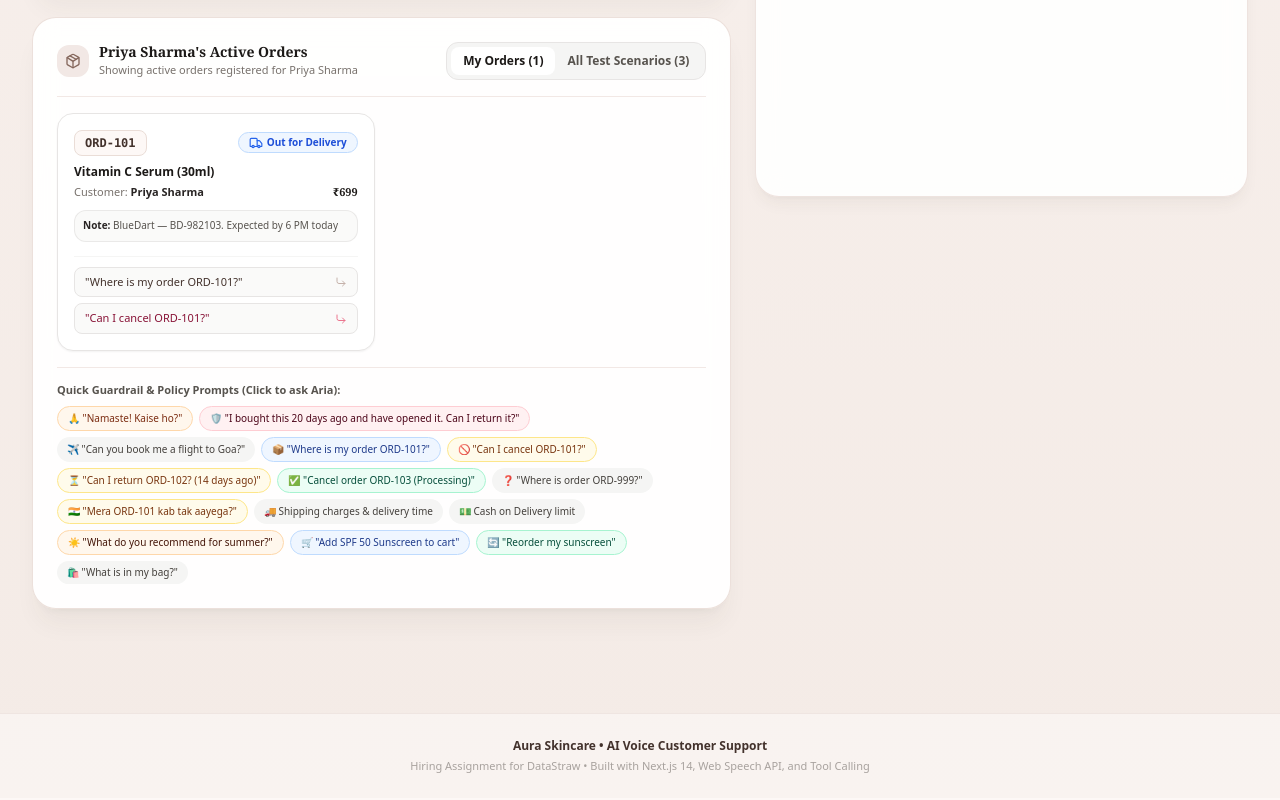
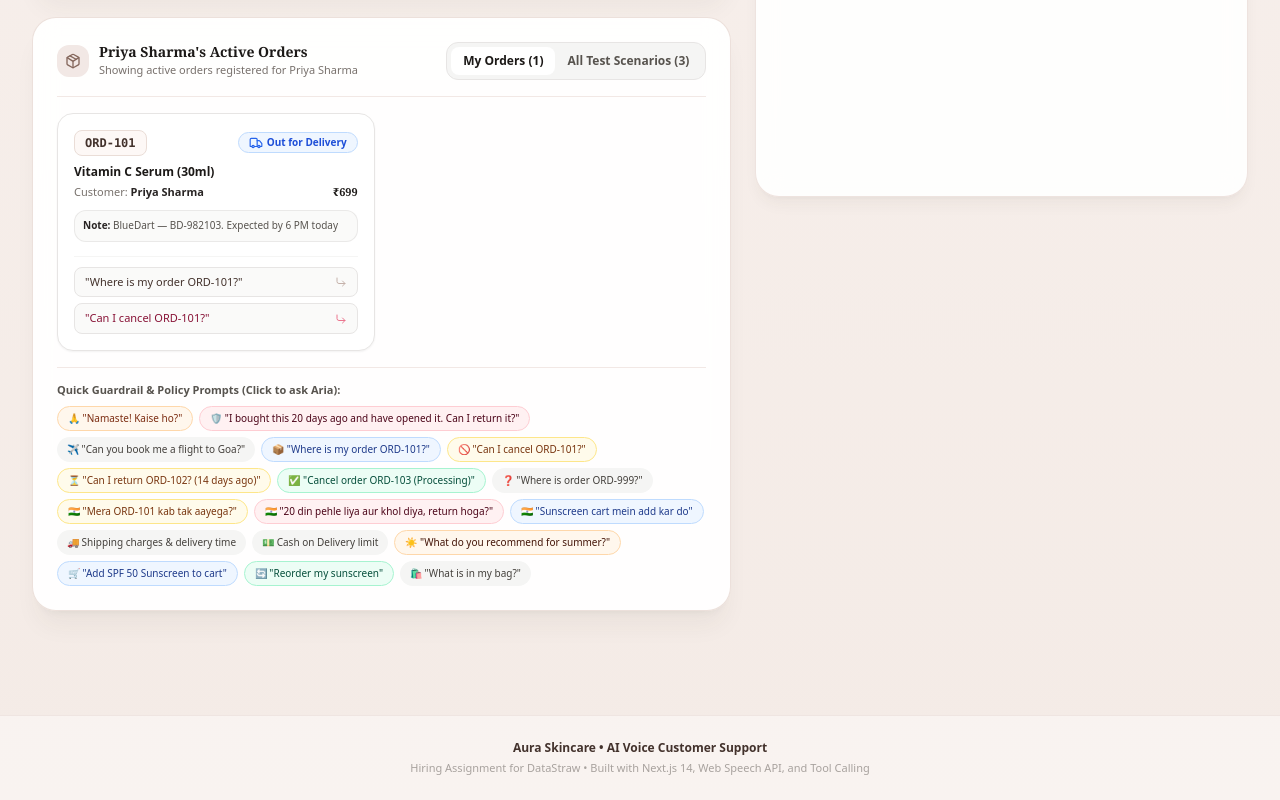
Before and after one commit to Manalii-12/AI-Agent, a Next.js app: page / in a window 1280 px wide. Shown: the part 2989-3789 px from the top of the page. Built offline with nearby package versions, Linux system fonts and the light colour scheme.

Commit message:
feat(hinglish): enrich Hinglish intent recognition and add dedicated bilingual test chips

```diff
--- a/src/components/TestOrdersPanel.tsx
+++ b/src/components/TestOrdersPanel.tsx
@@ -268,6 +268,20 @@ export const TestOrdersPanel: React.FC<TestOrdersPanelProps> = ({ onSelectPrompt
             🇮🇳 &quot;Mera ORD-101 kab tak aayega?&quot;
           </button>
           <button
+            onClick={() => handleChipClick("Maine yeh product 20 din pehle liya tha aur open kar diya hai, kya return hoga?")}
+            className="text-[10px] px-2.5 py-1 rounded-full bg-rose-50 hover:bg-rose-100 text-rose-950 border border-rose-200 transition cursor-pointer font-medium"
+            title="Tests Hinglish Policy Enforcement: 20 days opened return refusal"
+          >
+            🇮🇳 &quot;20 din pehle liya aur khol diya, return hoga?&quot;
+          </button>
+          <button
+            onClick={() => handleChipClick("Sunscreen cart mein add kar do")}
+            className="text-[10px] px-2.5 py-1 rounded-full bg-blue-50 hover:bg-blue-100 text-blue-900 border border-blue-200 transition cursor-pointer font-medium"
+            title="Tests Hinglish Voice Cart: Adds sunscreen into bag"
+          >
+            🇮🇳 &quot;Sunscreen cart mein add kar do&quot;
+          </button>
+          <button
             onClick={() => handleChipClick("What are your shipping charges?")}
             className="text-[10px] px-2.5 py-1 rounded-full bg-stone-100 hover:bg-stone-200 text-stone-700 transition cursor-pointer font-medium"
           >
--- a/src/lib/llm.ts
+++ b/src/lib/llm.ts
@@ -117,7 +117,7 @@ export function processLocalVoiceQuery(userText: string, history: TranscriptMess
 
   // 0. Detect Hinglish / Hindi Code-Switching with exact word boundaries
   const isHinglish =
-    /\b(mera|meri|mere|aaya|aayega|aayi|nahi|nahin|kab|kya|kar do|karo|karna|hoga|hogi|hai|hain|chahiye|batao|batayein|kaise|namaste|shukriya|dhanyawad|kripya|sakte|aapka|aapki|humari|kahan)\b/i.test(
+    /\b(mera|meri|mere|aaya|aayega|aayi|nahi|nahin|kab|kya|kar do|karo|karna|hoga|hogi|hai|hain|chahiye|batao|batayein|kaise|namaste|shukriya|dhanyawad|kripya|sakte|aapka|aapki|humari|kahan|khol|khula|wapas|pehle|liya|kharida|daal|daalo|garmi|dhoop|bataiye|dijiye|theek|kuch)\b/i.test(
       query
     );
 
@@ -275,6 +275,8 @@ export function processLocalVoiceQuery(userText: string, history: TranscriptMess
           reply = "Aapka order ORD-103 abhi Processing status mein hai aur 3 ghante pehle place hua tha.";
         } else if (toolRes.success && toolRes.data) {
           reply = `Aapka order ${normalizedId} abhi ${toolRes.data.status} status mein hai.`;
+        } else {
+          reply = "Mujhe us number ka koi order nahi mila, kya aap kripya apna Order ID dobara repeat ya verify kar sakte hain?";
         }
       }
 
```
